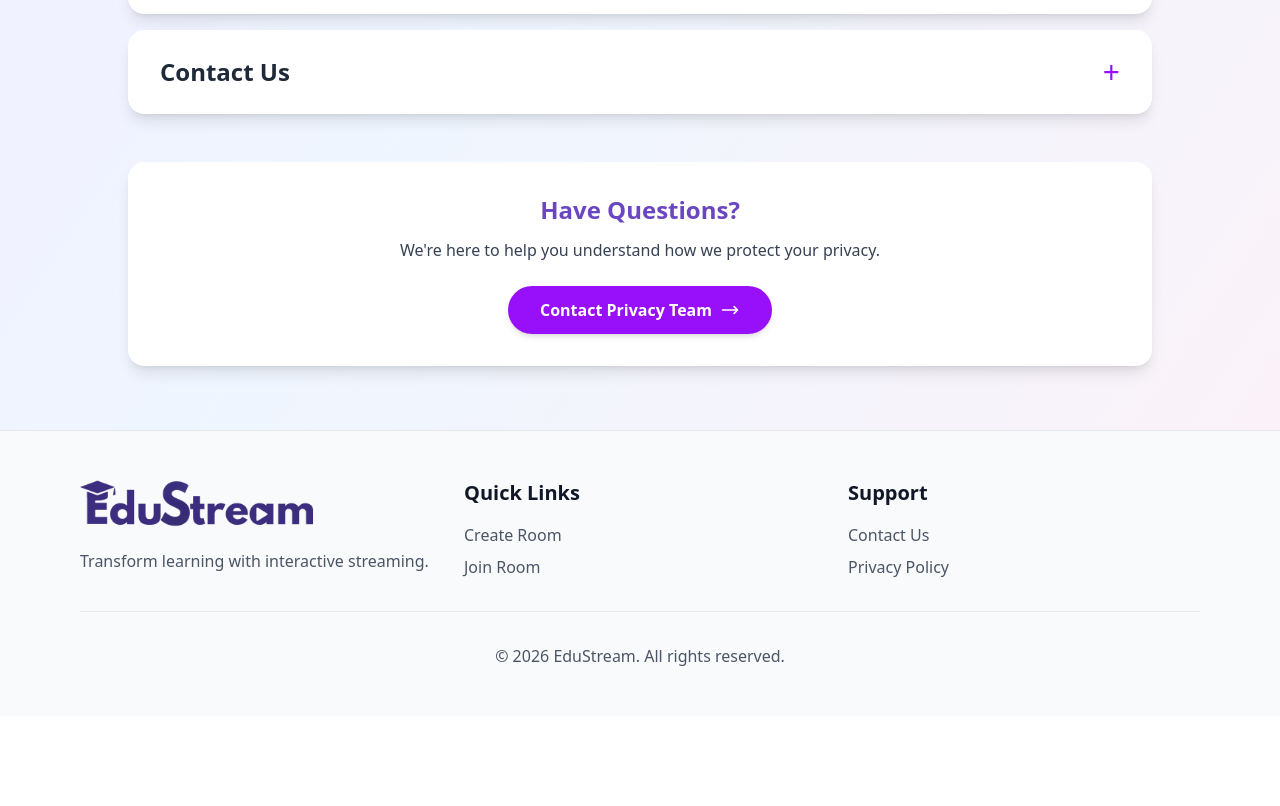
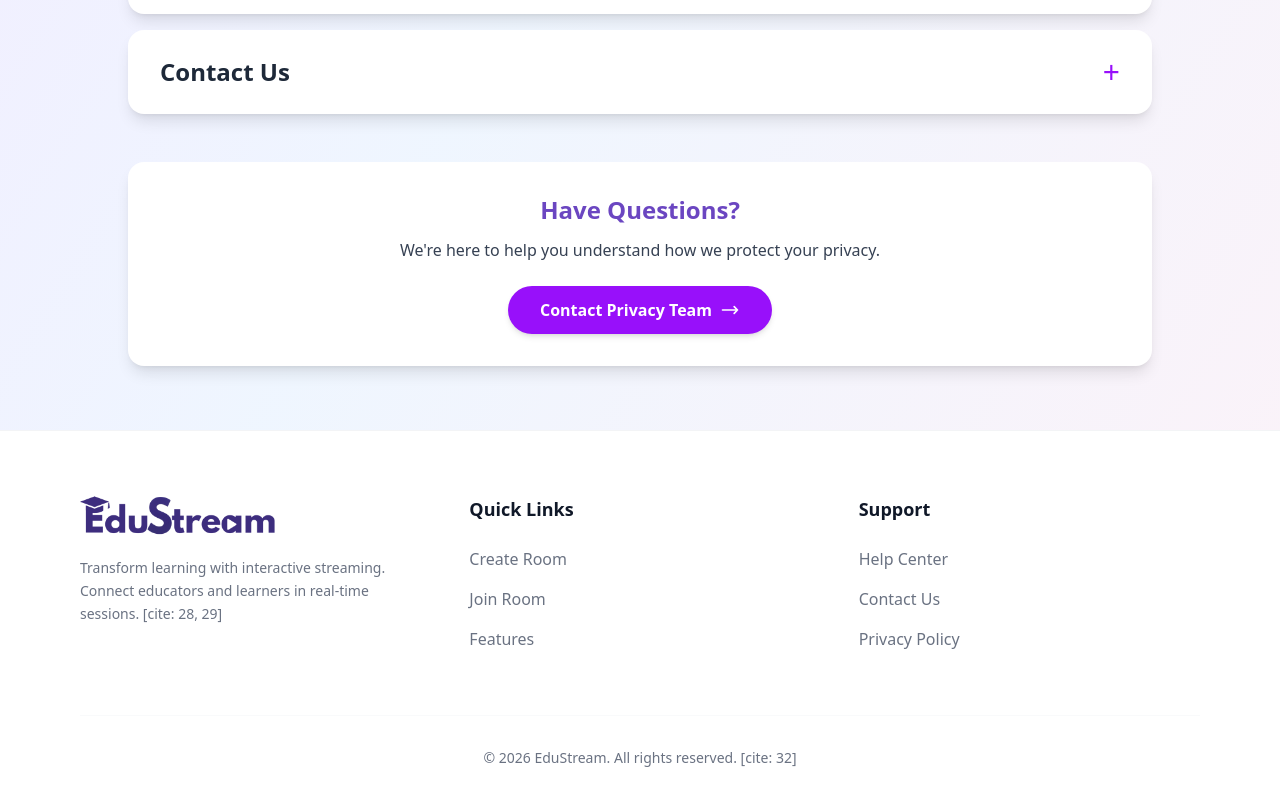
Before and after one commit to nafisreza/edustream, a Next.js app in the folder apps/web/: page /privacy in a window 1280 px wide. Shown: the part 1182-1988 px from the top of the page. Before the commit the page ends 1898 px from the top, so only its background shows below. Built offline with nearby package versions, Linux system fonts and the light colour scheme; no server answers.

Commit message:
fixed footers

```diff
--- a/apps/web/app/contact/page.tsx
+++ b/apps/web/app/contact/page.tsx
@@ -2,79 +2,74 @@
 import React, { useState } from 'react';
 import Link from 'next/link';
 
-// Footer Component
+// Footer Component updated to match the image and functional requirements
 function Footer() {
   return (
-    <footer className="bg-gray-50 border-t border-gray-200">
-      {/* Main Footer Content */}
-      <div className="max-w-7xl mx-auto px-4 py-12 lg:py-16">
-        <div className="grid grid-cols-1 md:grid-cols-3 gap-12 lg:gap-16">
+    <footer className="bg-white border-t border-gray-100 py-16">
+      <div className="max-w-6xl mx-auto px-4">
+        <div className="grid grid-cols-1 md:grid-cols-3 gap-12 text-left items-start">
           {/* Brand Section */}
           <div>
-            <Link href="http://localhost:3000" className="inline-block mb-4">
+            <Link href="/" className="inline-block mb-4">
               <img
                 src="/EduStreamLogo_purple.png"
                 alt="EduStream Logo"
-                className="h-12 w-auto hover:opacity-80 transition-opacity"
+                className="h-10 w-auto"
               />
             </Link>
-            <p className="text-gray-600 leading-relaxed">
+            <p className="text-gray-500 text-sm leading-relaxed max-w-xs">
               Transform learning with interactive streaming. Connect educators and learners in real-time sessions.
             </p>
           </div>
 
           {/* Quick Links */}
           <div>
-            <h3 className="text-lg font-bold text-gray-900 mb-4">Quick Links</h3>
-            <ul className="space-y-3">
+            <h3 className="text-lg font-bold mb-6 text-gray-900">Quick Links</h3>
+            <ul className="space-y-4">
               <li>
-                <Link href="/create-room" className="text-gray-600 hover:text-purple-600 transition-colors">
+                <Link href="/create" className="text-gray-500 hover:text-purple-600 transition-colors">
                   Create Room
                 </Link>
               </li>
               <li>
-                <Link href="/join-room" className="text-gray-600 hover:text-purple-600 transition-colors">
+                <Link href="/join" className="text-gray-500 hover:text-purple-600 transition-colors">
                   Join Room
                 </Link>
               </li>
               <li>
-                <Link href="/features" className="text-gray-600 hover:text-purple-600 transition-colors">
+                <Link href="/#features" className="text-gray-500 hover:text-purple-600 transition-colors">
                   Features
                 </Link>
               </li>
             </ul>
           </div>
 
-          {/* Support */}
+          {/* Support Section */}
           <div>
-            <h3 className="text-lg font-bold text-gray-900 mb-4">Support</h3>
-            <ul className="space-y-3">
+            <h3 className="text-lg font-bold mb-6 text-gray-900">Support</h3>
+            <ul className="space-y-4">
               <li>
-                <Link href="/help" className="text-gray-600 hover:text-purple-600 transition-colors">
+                <Link href="/help" className="text-gray-500 hover:text-purple-600 transition-colors">
                   Help Center
                 </Link>
               </li>
               <li>
-                <Link href="/contact" className="text-gray-600 hover:text-purple-600 transition-colors">
+                <Link href="/contact" className="text-gray-500 hover:text-purple-600 transition-colors">
                   Contact Us
                 </Link>
               </li>
               <li>
-                <Link href="/privacy" className="text-gray-600 hover:text-purple-600 transition-colors">
+                <Link href="/privacy" className="text-gray-500 hover:text-purple-600 transition-colors">
                   Privacy Policy
                 </Link>
               </li>
             </ul>
           </div>
         </div>
-      </div>
 
-      {/* Bottom Bar */}
-      <div className="border-t border-gray-200">
-        <div className="max-w-7xl mx-auto px-4 py-6">
-          <p className="text-center text-gray-600">
-            © 2026 EduStream. All rights reserved.
-          </p>
+        {/* Bottom Bar */}
+        <div className="mt-16 pt-8 border-t border-gray-50 text-center text-gray-500 text-sm">
+          © 2026 EduStream. All rights reserved.
         </div>
       </div>
     </footer>
@@ -103,13 +98,11 @@ export default function ContactPage() {
   const handleSubmit = async (e: React.FormEvent) => {
     e.preventDefault();
     setIsSubmitting(true);
-
     // Simulate API call
     await new Promise(resolve => setTimeout(resolve, 1500));
 
     setSubmitted(true);
     setIsSubmitting(false);
-
     // Reset form after 3 seconds
     setTimeout(() => {
       setSubmitted(false);
@@ -158,7 +151,6 @@ export default function ContactPage() {
     <>
       <main className="min-h-screen flex items-center justify-center bg-gradient-to-br from-purple-100 via-blue-50 to-pink-50 px-4 py-16">
         <div className="w-full max-w-6xl">
-          {/* Header */}
           <div className="text-center mb-12">
             <h1 className="text-6xl md:text-7xl font-bold mb-4" style={{ color: '#6B46C1' }}>
               Contact Us
@@ -169,7 +161,6 @@ export default function ContactPage() {
           </div>
 
           {submitted ? (
-            // Success Message
             <div className="max-w-2xl mx-auto">
               <div className="bg-white rounded-3xl shadow-2xl p-12 text-center">
                 <div className="mb-6">
@@ -179,7 +170,7 @@ export default function ContactPage() {
                   Message Sent!
                 </h2>
                 <p className="text-xl text-gray-600 mb-6">
-                  Thank you for reaching out. We'll get back to you within 24 hours.
+                  Thank you for reaching out. [cite_start]We'll get back to you within 24 hours. [cite: 59]
                 </p>
                 <div className="inline-flex items-center text-purple-600 font-semibold">
                   <svg className="animate-spin h-5 w-5 mr-3" viewBox="0 0 24 24">
@@ -192,11 +183,9 @@ export default function ContactPage() {
             </div>
           ) : (
             <div className="grid lg:grid-cols-2 gap-8 items-start">
-              {/* Contact Form */}
               <div className="bg-white rounded-3xl shadow-2xl p-8 lg:p-10">
                 <h2 className="text-3xl font-bold text-gray-900 mb-6">Send us a message</h2>
                 <form onSubmit={handleSubmit} className="space-y-6">
-                  {/* Name */}
                   <div>
                     <label htmlFor="name" className="block text-sm font-semibold text-gray-700 mb-2">
                       Your Name *
@@ -213,7 +202,6 @@ export default function ContactPage() {
                     />
                   </div>
 
-                  {/* Email */}
                   <div>
                     <label htmlFor="email" className="block text-sm font-semibold text-gray-700 mb-2">
                       Email Address *
@@ -230,7 +218,6 @@ export default function ContactPage() {
                     />
                   </div>
 
-                  {/* Category */}
                   <div>
                     <label htmlFor="category" className="block text-sm font-semibold text-gray-700 mb-2">
                       Category *
@@ -252,7 +239,6 @@ export default function ContactPage() {
                     </select>
                   </div>
 
-                  {/* Subject */}
                   <div>
                     <label htmlFor="subject" className="block text-sm font-semibold text-gray-700 mb-2">
                       Subject *
@@ -269,7 +255,6 @@ export default function ContactPage() {
                     />
                   </div>
 
-                  {/* Message */}
                   <div>
                     <label htmlFor="message" className="block text-sm font-semibold text-gray-700 mb-2">
                       Message *
@@ -286,7 +271,6 @@ export default function ContactPage() {
                     />
                   </div>
 
-                  {/* Submit Button */}
                   <button
                     type="submit"
                     disabled={isSubmitting}
@@ -307,9 +291,7 @@ export default function ContactPage() {
                 </form>
               </div>
 
-              {/* Contact Methods & Info */}
               <div className="space-y-6">
-                {/* Quick Contact Methods */}
                 <div className="grid sm:grid-cols-2 gap-4">
                   {contactMethods.map((method, index) => (
                     <a
@@ -325,11 +307,10 @@ export default function ContactPage() {
                   ))}
                 </div>
 
-                {/* Additional Info Card */}
                 <div className="bg-gradient-to-br from-purple-600 to-blue-600 rounded-3xl p-8 text-white shadow-2xl">
                   <h3 className="text-2xl font-bold mb-4">💡 Need immediate help?</h3>
                   <p className="mb-6 text-purple-100">
-                    Check out our comprehensive help center with guides, tutorials, and FAQs to get answers instantly.
+                    [cite_start]Check out our comprehensive help center with guides, tutorials, and FAQs to get answers instantly. [cite: 91]
                   </p>
                   <Link
                     href="/help"
@@ -342,7 +323,6 @@ export default function ContactPage() {
                   </Link>
                 </div>
 
-                {/* Office Hours */}
                 <div className="bg-white rounded-2xl p-6 shadow-lg border border-gray-200">
                   <h3 className="text-xl font-bold text-gray-900 mb-4">📅 Support Hours</h3>
                   <div className="space-y-2 text-gray-600">
@@ -361,12 +341,11 @@ export default function ContactPage() {
                   </div>
                   <div className="mt-4 pt-4 border-t border-gray-200">
                     <p className="text-sm text-gray-600">
-                      <strong>Response Time:</strong> We typically respond within 24 hours during business days.
+                      [cite_start]<strong>Response Time:</strong> We typically respond within 24 hours during business days. [cite: 98]
                     </p>
                   </div>
                 </div>
 
-                {/* Social Media */}
                 <div className="bg-white rounded-2xl p-6 shadow-lg border border-gray-200">
                   <h3 className="text-xl font-bold text-gray-900 mb-4">🌐 Connect With Us</h3>
                   <div className="flex gap-4">
@@ -385,7 +364,6 @@ export default function ContactPage() {
             </div>
           )}
 
-          {/* FAQ Quick Links */}
           <div className="mt-12 text-center">
             <h3 className="text-2xl font-bold text-gray-900 mb-6">Frequently Asked Questions</h3>
             <div className="flex flex-wrap justify-center gap-3">
--- a/apps/web/app/privacy/page.tsx
+++ b/apps/web/app/privacy/page.tsx
@@ -53,7 +53,7 @@ const sections = [
     ),
   },
   {
-    title: "Children's Privacy", // Fixed: Used double quotes to handle the apostrophe
+    title: "Children's Privacy",
     content: (
       <p className="mb-4">EduStream is designed for educational use. We do not knowingly collect personal information from children under 13 without parental consent.</p>
     ),
@@ -81,10 +81,8 @@ export default function PrivacyPolicy() {
 
   return (
     <main className="min-h-screen flex flex-col bg-gradient-to-br from-purple-100 via-blue-50 to-pink-50">
-      {/* Main Content Area */}
       <div className="flex-1 px-4 py-16">
         <div className="max-w-5xl mx-auto">
-          {/* Header */}
           <div className="text-center mb-12">
             <h1 className="text-6xl md:text-7xl font-bold mb-4" style={{ color: '#6B46C1' }}>
               Privacy Policy
@@ -94,7 +92,6 @@ export default function PrivacyPolicy() {
             </p>
           </div>
 
-          {/* Intro Section */}
           <div className="bg-white rounded-2xl shadow-lg p-8 mb-8">
             <div className="flex flex-col lg:flex-row gap-8 items-start">
               <div className="flex-1">
@@ -102,7 +99,8 @@ export default function PrivacyPolicy() {
                   Your Privacy Matters
                 </h2>
                 <p className="text-gray-700 mb-4 leading-relaxed">
-                  At EduStream, we value your privacy and are committed to protecting your personal information. This Privacy Policy outlines how we collect, use, and safeguard your data while you use our platform.
+                  At EduStream, we value your privacy and are committed to protecting your personal information.
+                  This Privacy Policy outlines how we collect, use, and safeguard your data while you use our platform.
                 </p>
               </div>
               <div className="lg:w-80 flex justify-center">
@@ -115,7 +113,6 @@ export default function PrivacyPolicy() {
             </div>
           </div>
 
-          {/* FAQ / Accordion Section */}
           <div className="space-y-4">
             {sections.slice(1).map((section, idx) => (
               <div
@@ -145,7 +142,6 @@ export default function PrivacyPolicy() {
             ))}
           </div>
 
-          {/* Modified Bottom CTA Block */}
           <div className="text-center mt-12 bg-white rounded-2xl shadow-lg p-8">
             <h3 className="text-2xl font-bold mb-3" style={{ color: '#6B46C1' }}>
               Have Questions?
@@ -163,43 +159,46 @@ export default function PrivacyPolicy() {
               </svg>
             </Link>
           </div>
+        </div>
+      </div>
 
-        </div> {/* End max-w-5xl */}
-      </div> {/* End flex-1 */}
-
-      {/* Footer Section */}
-      <footer className="bg-gray-50 border-t border-gray-200">
-        <div className="max-w-6xl mx-auto px-4 py-12">
-          <div className="grid md:grid-cols-3 gap-8 mb-8">
+      <footer className="bg-white border-t border-gray-100 py-16">
+        <div className="max-w-6xl mx-auto px-4">
+          <div className="grid grid-cols-1 md:grid-cols-3 gap-12 text-left items-start">
             <div>
               <Link href="/" className="inline-block mb-4">
                 <img
                   src="/EduStreamLogo_purple.png"
                   alt="EduStream Logo"
-                  className="h-12 w-auto"
+                  className="h-10 w-auto"
                 />
               </Link>
-              <p className="text-gray-600">
-                Transform learning with interactive streaming.
+              <p className="text-gray-500 text-sm leading-relaxed max-w-xs">
+                Transform learning with interactive streaming. Connect educators and learners in real-time sessions. [cite: 28, 29]
               </p>
             </div>
+
             <div>
-              <h3 className="text-xl font-bold mb-4 text-gray-900">Quick Links</h3>
-              <ul className="space-y-2">
-                <li><Link href="/create-room" className="text-gray-600 hover:text-purple-600">Create Room</Link></li>
-                <li><Link href="/join-room" className="text-gray-600 hover:text-purple-600">Join Room</Link></li>
+              <h3 className="text-lg font-bold mb-6 text-gray-900">Quick Links</h3>
+              <ul className="space-y-4">
+                <li><Link href="/create" className="text-gray-500 hover:text-purple-600">Create Room</Link></li>
+                <li><Link href="/join" className="text-gray-500 hover:text-purple-600">Join Room</Link></li>
+                <li><Link href="/#features" className="text-gray-500 hover:text-purple-600">Features</Link></li>
               </ul>
             </div>
+
             <div>
-              <h3 className="text-xl font-bold mb-4 text-gray-900">Support</h3>
-              <ul className="space-y-2">
-                <li><Link href="/contact" className="text-gray-600 hover:text-purple-600">Contact Us</Link></li>
-                <li><Link href="/privacy" className="text-gray-600 hover:text-purple-600">Privacy Policy</Link></li>
+              <h3 className="text-lg font-bold mb-6 text-gray-900">Support</h3>
+              <ul className="space-y-4">
+                <li><Link href="/help" className="text-gray-500 hover:text-purple-600">Help Center</Link></li>
+                <li><Link href="/contact" className="text-gray-500 hover:text-purple-600">Contact Us</Link></li>
+                <li><Link href="/privacy" className="text-gray-500 hover:text-purple-600">Privacy Policy</Link></li>
               </ul>
             </div>
           </div>
-          <div className="border-t border-gray-200 pt-8 text-center text-gray-600">
-            © 2026 EduStream. All rights reserved.
+
+          <div className="mt-16 pt-8 border-t border-gray-50 text-center text-gray-500 text-sm">
+            © 2026 EduStream. All rights reserved. [cite: 32]
           </div>
         </div>
       </footer>
```
Also changed, not shown: apps/web/app/help/page.tsx (+4 -40 lines).
